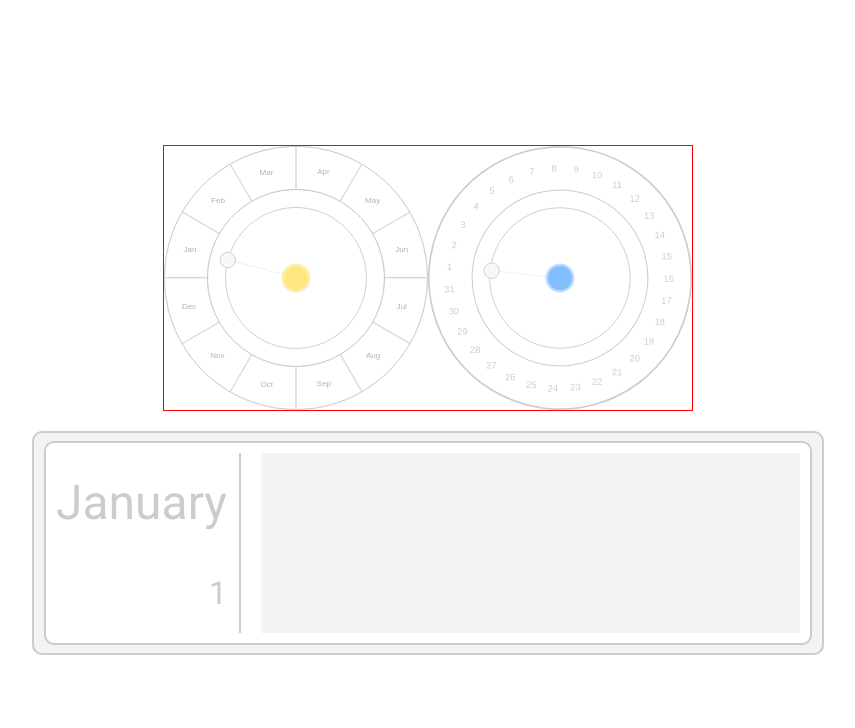
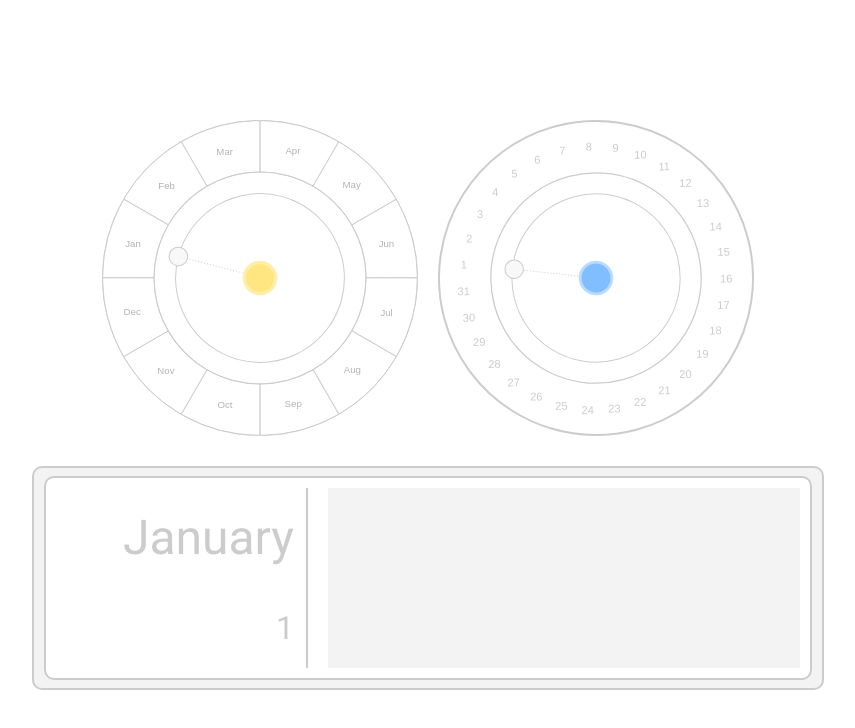
Before and after one commit to MalloryWittwer/planetary-calendar, a React (Create React App) app: page / in a window 1280 px wide. Shown: the top 728 px of the page, without its empty margins (212-1067 px from the left). Built offline with nearby package versions, Linux system fonts and the light colour scheme.

Commit message:
Fix size of left calendar block

```diff
--- a/src/application.css
+++ b/src/application.css
@@ -21,7 +21,6 @@ body {
 }
 
 .diagram-container {
-  border: 1px solid red;
   display: flex;
   align-items: center;
   justify-content: center;
@@ -30,6 +29,7 @@ body {
 
 .diagram {
   position: relative;
+  margin: 10px;
 }
 
 svg {
@@ -95,6 +95,7 @@ svg {
   flex-direction: column;
   align-items: flex-end;
   justify-content: space-around;
+  min-width: 250px;
 }
 
 .right-block {
--- a/src/components/moonDiagram.jsx
+++ b/src/components/moonDiagram.jsx
@@ -25,8 +25,8 @@ class MoonDiagram extends Component {
     const calendar = document.querySelector(".calendar");
     const calendarWidth = calendar.getBoundingClientRect().width;
     const diagram = document.querySelector("#moon-diagram");
-    diagram.style.width = `${Number.parseInt(calendarWidth / 3)}px`;
-    diagram.style.height = `${Number.parseInt(calendarWidth / 3)}px`;
+    diagram.style.width = `${Number.parseInt(calendarWidth * 0.4)}px`;
+    diagram.style.height = `${Number.parseInt(calendarWidth * 0.4)}px`;
   }
 
   componentDidMount() {
--- a/src/components/sunDiagram.jsx
+++ b/src/components/sunDiagram.jsx
@@ -37,8 +37,8 @@ class SunDiagram extends Component {
     const calendar = document.querySelector(".calendar");
     const calendarWidth = calendar.getBoundingClientRect().width;
     const diagram = document.querySelector("#sun-diagram");
-    diagram.style.width = `${Number.parseInt(calendarWidth / 3)}px`;
-    diagram.style.height = `${Number.parseInt(calendarWidth / 3)}px`;
+    diagram.style.width = `${Number.parseInt(calendarWidth * 0.4)}px`;
+    diagram.style.height = `${Number.parseInt(calendarWidth * 0.4)}px`;
   }
 
   componentDidMount() {
```
